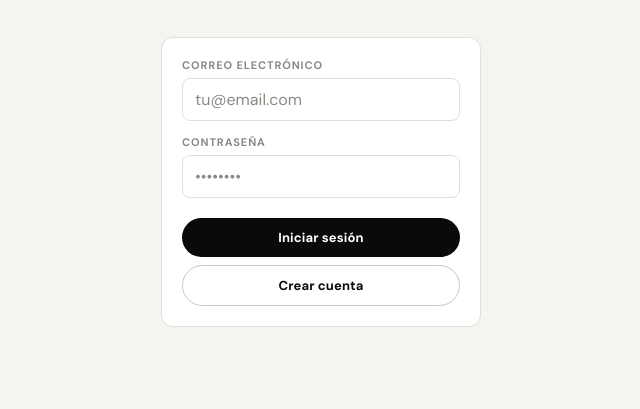
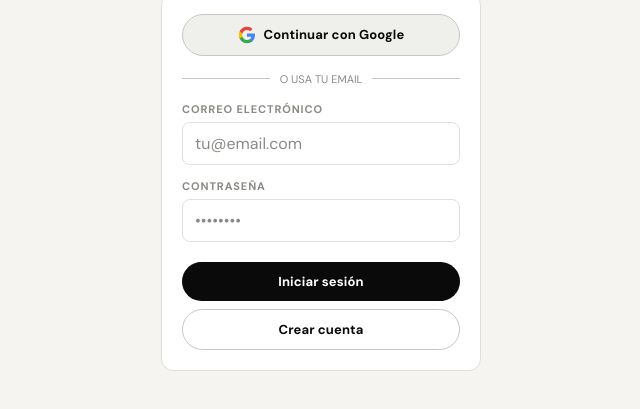
Before and after one commit to app-koven/koves-app, a website built with Vite: page index.html in a window 1280 px wide. Shown: the part 285-694 px from the top of the page, without its empty margins (319-959 px from the left). Built offline with nearby package versions, Linux system fonts and the light colour scheme; no server answers.

Commit message:
feat: add google login button to auth screen

```diff
--- a/index.html
+++ b/index.html
@@ -18,6 +18,17 @@
     <div style="color:var(--ink3); margin-bottom:40px; text-align:center;">Organiza tu grupo de amigos<br>de forma épica.</div>
 
     <div class="card" style="width:100%; max-width:320px; padding:20px; margin-bottom:20px;">
+      <button class="btn btn-secondary btn-full" onclick="signInWithGoogle()" style="margin-bottom:16px;display:flex;align-items:center;justify-content:center;gap:8px;background:var(--surface2);border-color:var(--line2);">
+        <svg viewBox="0 0 24 24" width="18" height="18"><path fill="#4285F4" d="M22.56 12.25c0-.78-.07-1.53-.2-2.25H12v4.26h5.92c-.26 1.37-1.04 2.53-2.21 3.31v2.77h3.57c2.08-1.92 3.28-4.74 3.28-8.09z"/><path fill="#34A853" d="M12 23c2.97 0 5.46-.98 7.28-2.66l-3.57-2.77c-.98.66-2.23 1.06-3.71 1.06-2.86 0-5.29-1.93-6.16-4.53H2.18v2.84C3.99 20.53 7.7 23 12 23z"/><path fill="#FBBC05" d="M5.84 14.09c-.22-.66-.35-1.36-.35-2.09s.13-1.43.35-2.09V7.07H2.18C1.43 8.55 1 10.22 1 12s.43 3.45 1.18 4.93l2.85-2.22.81-.62z"/><path fill="#EA4335" d="M12 5.38c1.62 0 3.06.56 4.21 1.64l3.15-3.15C17.45 2.09 14.97 1 12 1 7.7 1 3.99 3.47 2.18 7.07l3.66 2.84c.87-2.6 3.3-4.53 6.16-4.53z"/></svg>
+        Continuar con Google
+      </button>
+
+      <div style="text-align:center;font-size:11px;color:var(--ink3);margin-bottom:16px;display:flex;align-items:center;gap:10px;">
+        <div style="flex:1;height:1px;background:var(--line2);"></div>
+        O USA TU EMAIL
+        <div style="flex:1;height:1px;background:var(--line2);"></div>
+      </div>
+
       <div class="form-group">
         <label class="form-label">Correo electrónico</label>
         <input type="email" class="form-input" id="auth-email-main" placeholder="tu@email.com">
```
